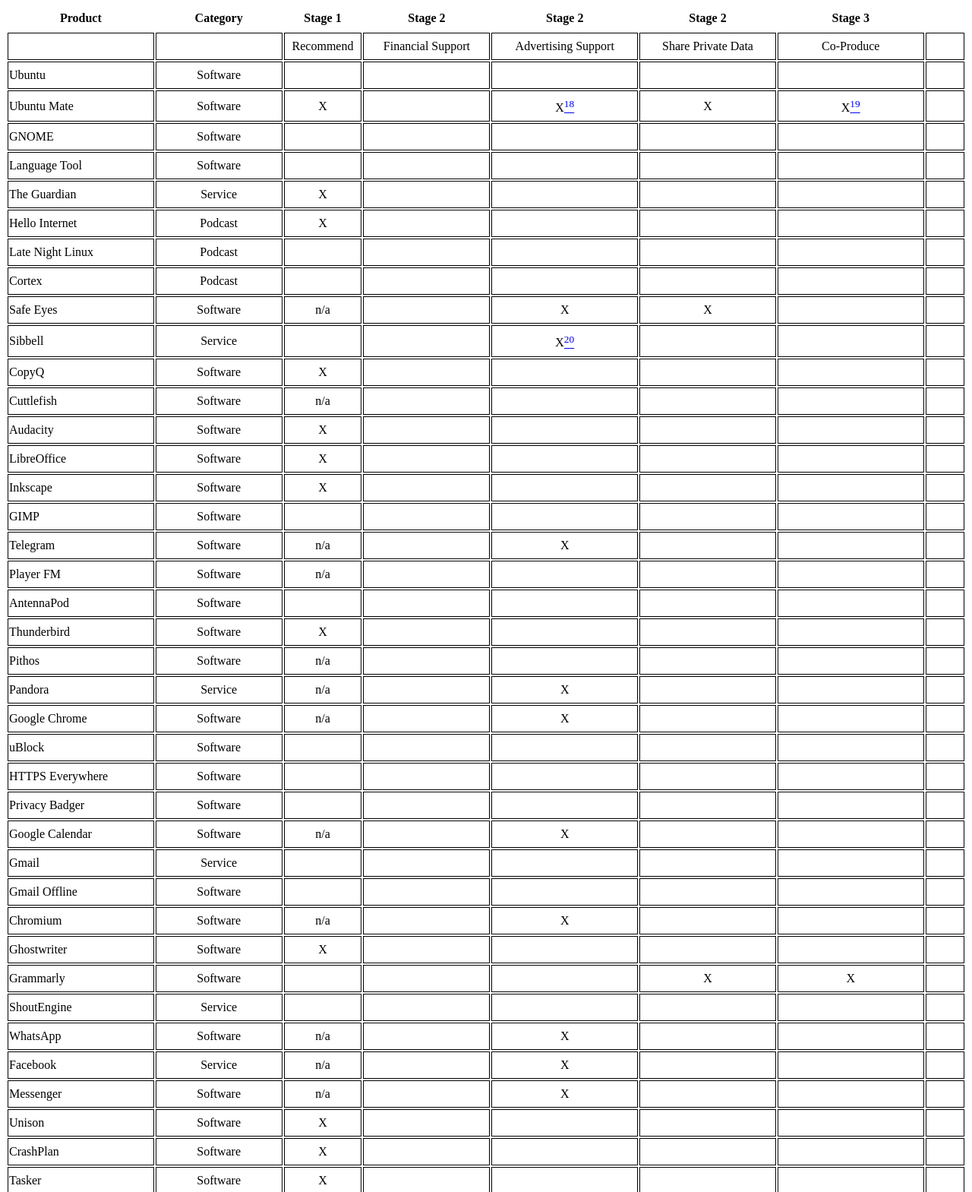
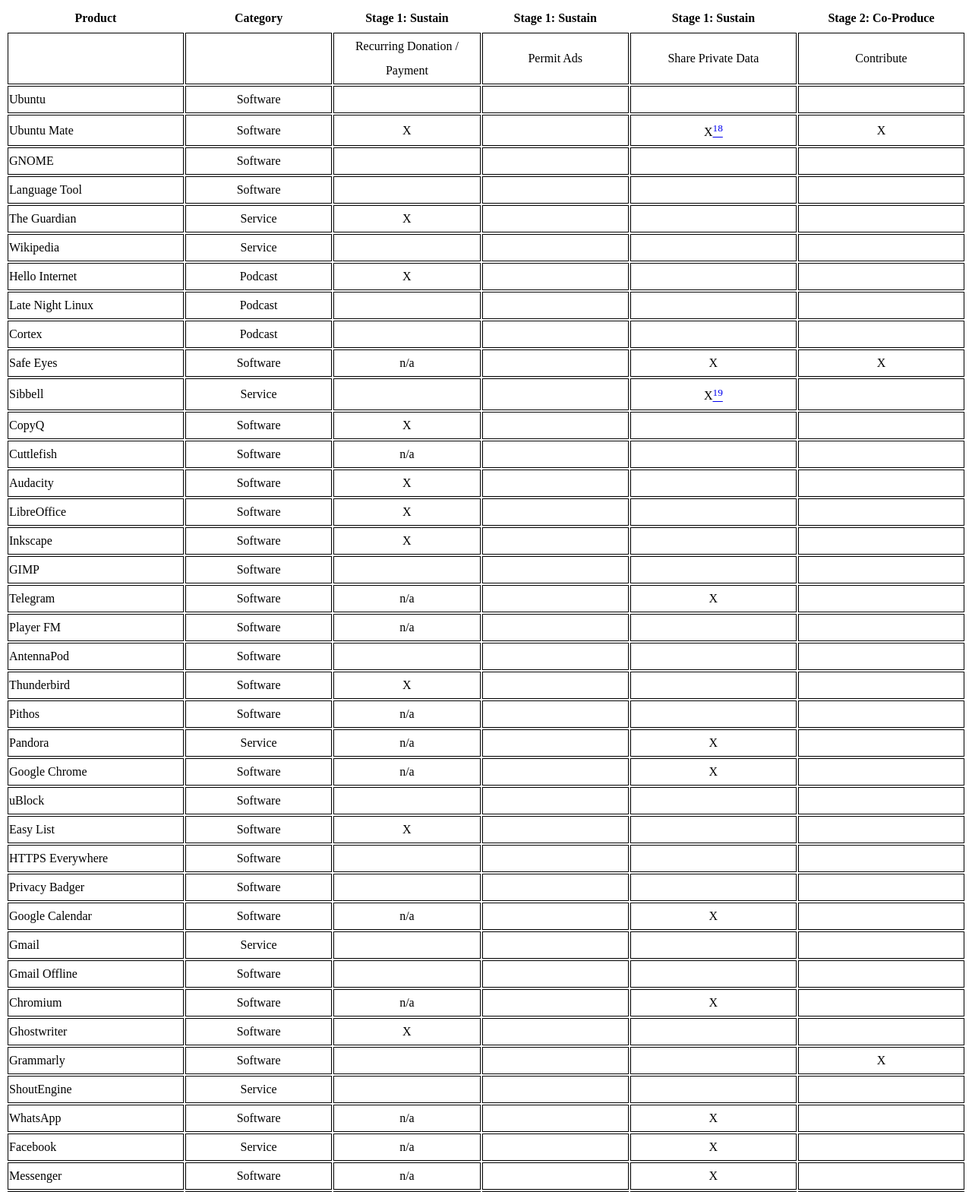
Before and after one commit to orschiro/orzanna, a plain HTML site: page index.html in a window 1280 px wide. Shown: the part 1360-2929 px from the top of the page at 76% size. Drawn offline with Linux system fonts and the light colour scheme.

Commit message:
Consolidated columns

```diff
--- a/index.html
+++ b/index.html
@@ -40,53 +40,45 @@
 <li>Draw my to-dos as a paper mind-map<a href="#fn10" class="footnoteRef" id="fnref10"><sup>10</sup></a>.</li>
 <li>Be on my inline skates.</li>
 <li>Work at a standing desk.</li>
-<li>Take micro breaks<a href="#fn11" class="footnoteRef" id="fnref11"><sup>11</sup></a>.</li>
+<li>Take regular breaks<a href="#fn11" class="footnoteRef" id="fnref11"><sup>11</sup></a>.</li>
 <li>Wake up and go to bed early.</li>
 </ul>
 <p>I have an academic background in sustainable development and spend a lot of time thinking about consumption — this explains the huge table below. As a research scholar you might be interested in my co-authored publication “<em>Culture meets Flows: The Cultural Dimension of Urban Metabolism</em>”<a href="#fn12" class="footnoteRef" id="fnref12"><sup>12</sup></a> that had been cited by the German Advisory Council on Global Change (WBGU) in their report “<em>Humanity on the move: Unlocking the transformative power of cities</em>”<a href="#fn13" class="footnoteRef" id="fnref13"><sup>13</sup></a>.</p>
 <p>Final note, this simple website is made with ♥ and made possible thanks to Atom Editor<a href="#fn14" class="footnoteRef" id="fnref14"><sup>14</sup></a>, Github Pages<a href="#fn15" class="footnoteRef" id="fnref15"><sup>15</sup></a> and Ubuntu MATE<a href="#fn16" class="footnoteRef" id="fnref16"><sup>16</sup></a>. The source code of this page is publicly available<a href="#fn17" class="footnoteRef" id="fnref17"><sup>17</sup></a>.</p>
-<p>Now, as promised my attempt to operationalise my own sustainable consumption (work in progress).</p>
+<p>Now, as promised my attempt to operationalise my own private (regular) sustainable consumption (work in progress). This does not include things I consume for work.</p>
 </div>
 <div style="line-height: 200%;">
-<table style="width:100%;">
+<table>
 <colgroup>
+<col style="width: 18%" />
 <col style="width: 15%" />
-<col style="width: 13%" />
-<col style="width: 8%" />
-<col style="width: 13%" />
 <col style="width: 15%" />
-<col style="width: 14%" />
 <col style="width: 15%" />
-<col style="width: 4%" />
+<col style="width: 17%" />
+<col style="width: 17%" />
 </colgroup>
 <thead>
 <tr class="header">
 <th>Product</th>
 <th style="text-align: center;">Category</th>
-<th style="text-align: center;">Stage 1</th>
-<th style="text-align: center;">Stage 2</th>
-<th style="text-align: center;">Stage 2</th>
-<th style="text-align: center;">Stage 2</th>
-<th style="text-align: center;">Stage 3</th>
-<th style="text-align: center;"></th>
+<th style="text-align: center;">Stage 1: Sustain</th>
+<th style="text-align: center;">Stage 1: Sustain</th>
+<th style="text-align: center;">Stage 1: Sustain</th>
+<th style="text-align: center;">Stage 2: Co-Produce</th>
 </tr>
 </thead>
 <tbody>
 <tr class="odd">
 <td></td>
 <td style="text-align: center;"></td>
-<td style="text-align: center;">Recommend</td>
-<td style="text-align: center;">Financial Support</td>
-<td style="text-align: center;">Advertising Support</td>
+<td style="text-align: center;">Recurring Donation / Payment</td>
+<td style="text-align: center;">Permit Ads</td>
 <td style="text-align: center;">Share Private Data</td>
-<td style="text-align: center;">Co-Produce</td>
-<td style="text-align: center;"></td>
+<td style="text-align: center;">Contribute</td>
 </tr>
 <tr class="even">
 <td>Ubuntu</td>
 <td style="text-align: center;">Software</td>
-<td style="text-align: center;"></td>
-<td style="text-align: center;"></td>
 <td style="text-align: center;"></td>
 <td style="text-align: center;"></td>
 <td style="text-align: center;"></td>
@@ -99,14 +91,10 @@
 <td style="text-align: center;"></td>
 <td style="text-align: center;">X<a href="#fn18" class="footnoteRef" id="fnref18"><sup>18</sup></a></td>
 <td style="text-align: center;">X</td>
-<td style="text-align: center;">X<a href="#fn19" class="footnoteRef" id="fnref19"><sup>19</sup></a></td>
-<td style="text-align: center;"></td>
 </tr>
 <tr class="even">
 <td>GNOME</td>
 <td style="text-align: center;">Software</td>
-<td style="text-align: center;"></td>
-<td style="text-align: center;"></td>
 <td style="text-align: center;"></td>
 <td style="text-align: center;"></td>
 <td style="text-align: center;"></td>
@@ -119,8 +107,6 @@
 <td style="text-align: center;"></td>
 <td style="text-align: center;"></td>
 <td style="text-align: center;"></td>
-<td style="text-align: center;"></td>
-<td style="text-align: center;"></td>
 </tr>
 <tr class="even">
 <td>The Guardian</td>
@@ -129,195 +115,171 @@
 <td style="text-align: center;"></td>
 <td style="text-align: center;"></td>
 <td style="text-align: center;"></td>
+</tr>
+<tr class="odd">
+<td>Wikipedia</td>
+<td style="text-align: center;">Service</td>
+<td style="text-align: center;"></td>
+<td style="text-align: center;"></td>
 <td style="text-align: center;"></td>
 <td style="text-align: center;"></td>
 </tr>
-<tr class="odd">
+<tr class="even">
 <td>Hello Internet</td>
 <td style="text-align: center;">Podcast</td>
 <td style="text-align: center;">X</td>
 <td style="text-align: center;"></td>
 <td style="text-align: center;"></td>
 <td style="text-align: center;"></td>
-<td style="text-align: center;"></td>
-<td style="text-align: center;"></td>
 </tr>
-<tr class="even">
+<tr class="odd">
 <td>Late Night Linux</td>
 <td style="text-align: center;">Podcast</td>
 <td style="text-align: center;"></td>
 <td style="text-align: center;"></td>
 <td style="text-align: center;"></td>
 <td style="text-align: center;"></td>
-<td style="text-align: center;"></td>
-<td style="text-align: center;"></td>
 </tr>
-<tr class="odd">
+<tr class="even">
 <td>Cortex</td>
 <td style="text-align: center;">Podcast</td>
 <td style="text-align: center;"></td>
 <td style="text-align: center;"></td>
 <td style="text-align: center;"></td>
 <td style="text-align: center;"></td>
-<td style="text-align: center;"></td>
-<td style="text-align: center;"></td>
 </tr>
-<tr class="even">
+<tr class="odd">
 <td>Safe Eyes</td>
 <td style="text-align: center;">Software</td>
 <td style="text-align: center;">n/a</td>
 <td style="text-align: center;"></td>
 <td style="text-align: center;">X</td>
 <td style="text-align: center;">X</td>
-<td style="text-align: center;"></td>
-<td style="text-align: center;"></td>
 </tr>
-<tr class="odd">
+<tr class="even">
 <td>Sibbell</td>
 <td style="text-align: center;">Service</td>
 <td style="text-align: center;"></td>
 <td style="text-align: center;"></td>
-<td style="text-align: center;">X<a href="#fn20" class="footnoteRef" id="fnref20"><sup>20</sup></a></td>
-<td style="text-align: center;"></td>
-<td style="text-align: center;"></td>
+<td style="text-align: center;">X<a href="#fn19" class="footnoteRef" id="fnref19"><sup>19</sup></a></td>
 <td style="text-align: center;"></td>
 </tr>
-<tr class="even">
+<tr class="odd">
 <td>CopyQ</td>
 <td style="text-align: center;">Software</td>
 <td style="text-align: center;">X</td>
 <td style="text-align: center;"></td>
 <td style="text-align: center;"></td>
 <td style="text-align: center;"></td>
-<td style="text-align: center;"></td>
-<td style="text-align: center;"></td>
 </tr>
-<tr class="odd">
+<tr class="even">
 <td>Cuttlefish</td>
 <td style="text-align: center;">Software</td>
 <td style="text-align: center;">n/a</td>
 <td style="text-align: center;"></td>
 <td style="text-align: center;"></td>
 <td style="text-align: center;"></td>
-<td style="text-align: center;"></td>
-<td style="text-align: center;"></td>
 </tr>
-<tr class="even">
+<tr class="odd">
 <td>Audacity</td>
 <td style="text-align: center;">Software</td>
 <td style="text-align: center;">X</td>
 <td style="text-align: center;"></td>
 <td style="text-align: center;"></td>
 <td style="text-align: center;"></td>
-<td style="text-align: center;"></td>
-<td style="text-align: center;"></td>
 </tr>
-<tr class="odd">
+<tr class="even">
 <td>LibreOffice</td>
 <td style="text-align: center;">Software</td>
 <td style="text-align: center;">X</td>
 <td style="text-align: center;"></td>
 <td style="text-align: center;"></td>
 <td style="text-align: center;"></td>
-<td style="text-align: center;"></td>
-<td style="text-align: center;"></td>
 </tr>
-<tr class="even">
+<tr class="odd">
 <td>Inkscape</td>
 <td style="text-align: center;">Software</td>
 <td style="text-align: center;">X</td>
 <td style="text-align: center;"></td>
 <td style="text-align: center;"></td>
 <td style="text-align: center;"></td>
-<td style="text-align: center;"></td>
-<td style="text-align: center;"></td>
 </tr>
-<tr class="odd">
+<tr class="even">
 <td>GIMP</td>
 <td style="text-align: center;">Software</td>
 <td style="text-align: center;"></td>
 <td style="text-align: center;"></td>
 <td style="text-align: center;"></td>
 <td style="text-align: center;"></td>
-<td style="text-align: center;"></td>
-<td style="text-align: center;"></td>
 </tr>
-<tr class="even">
+<tr class="odd">
 <td>Telegram</td>
 <td style="text-align: center;">Software</td>
 <td style="text-align: center;">n/a</td>
 <td style="text-align: center;"></td>
 <td style="text-align: center;">X</td>
 <td style="text-align: center;"></td>
-<td style="text-align: center;"></td>
-<td style="text-align: center;"></td>
 </tr>
-<tr class="odd">
+<tr class="even">
 <td>Player FM</td>
 <td style="text-align: center;">Software</td>
 <td style="text-align: center;">n/a</td>
 <td style="text-align: center;"></td>
 <td style="text-align: center;"></td>
 <td style="text-align: center;"></td>
-<td style="text-align: center;"></td>
-<td style="text-align: center;"></td>
 </tr>
-<tr class="even">
+<tr class="odd">
 <td>AntennaPod</td>
 <td style="text-align: center;">Software</td>
 <td style="text-align: center;"></td>
 <td style="text-align: center;"></td>
 <td style="text-align: center;"></td>
 <td style="text-align: center;"></td>
-<td style="text-align: center;"></td>
-<td style="text-align: center;"></td>
 </tr>
-<tr class="odd">
+<tr class="even">
 <td>Thunderbird</td>
 <td style="text-align: center;">Software</td>
 <td style="text-align: center;">X</td>
 <td style="text-align: center;"></td>
 <td style="text-align: center;"></td>
 <td style="text-align: center;"></td>
-<td style="text-align: center;"></td>
-<td style="text-align: center;"></td>
 </tr>
-<tr class="even">
+<tr class="odd">
 <td>Pithos</td>
 <td style="text-align: center;">Software</td>
 <td style="text-align: center;">n/a</td>
 <td style="text-align: center;"></td>
 <td style="text-align: center;"></td>
 <td style="text-align: center;"></td>
-<td style="text-align: center;"></td>
-<td style="text-align: center;"></td>
 </tr>
-<tr class="odd">
+<tr class="even">
 <td>Pandora</td>
 <td style="text-align: center;">Service</td>
 <td style="text-align: center;">n/a</td>
 <td style="text-align: center;"></td>
 <td style="text-align: center;">X</td>
 <td style="text-align: center;"></td>
-<td style="text-align: center;"></td>
-<td style="text-align: center;"></td>
 </tr>
-<tr class="even">
+<tr class="odd">
 <td>Google Chrome</td>
 <td style="text-align: center;">Software</td>
 <td style="text-align: center;">n/a</td>
 <td style="text-align: center;"></td>
 <td style="text-align: center;">X</td>
 <td style="text-align: center;"></td>
-<td style="text-align: center;"></td>
-<td style="text-align: center;"></td>
 </tr>
-<tr class="odd">
+<tr class="even">
 <td>uBlock</td>
 <td style="text-align: center;">Software</td>
 <td style="text-align: center;"></td>
 <td style="text-align: center;"></td>
 <td style="text-align: center;"></td>
+<td style="text-align: center;"></td>
+</tr>
+<tr class="odd">
+<td>Easy List</td>
+<td style="text-align: center;">Software</td>
+<td style="text-align: center;">X</td>
 <td style="text-align: center;"></td>
 <td style="text-align: center;"></td>
 <td style="text-align: center;"></td>
@@ -325,8 +287,6 @@
 <tr class="even">
 <td>HTTPS Everywhere</td>
 <td style="text-align: center;">Software</td>
-<td style="text-align: center;"></td>
-<td style="text-align: center;"></td>
 <td style="text-align: center;"></td>
 <td style="text-align: center;"></td>
 <td style="text-align: center;"></td>
@@ -339,8 +299,6 @@
 <td style="text-align: center;"></td>
 <td style="text-align: center;"></td>
 <td style="text-align: center;"></td>
-<td style="text-align: center;"></td>
-<td style="text-align: center;"></td>
 </tr>
 <tr class="even">
 <td>Google Calendar</td>
@@ -349,14 +307,10 @@
 <td style="text-align: center;"></td>
 <td style="text-align: center;">X</td>
 <td style="text-align: center;"></td>
-<td style="text-align: center;"></td>
-<td style="text-align: center;"></td>
 </tr>
 <tr class="odd">
 <td>Gmail</td>
 <td style="text-align: center;">Service</td>
-<td style="text-align: center;"></td>
-<td style="text-align: center;"></td>
 <td style="text-align: center;"></td>
 <td style="text-align: center;"></td>
 <td style="text-align: center;"></td>
@@ -369,8 +323,6 @@
 <td style="text-align: center;"></td>
 <td style="text-align: center;"></td>
 <td style="text-align: center;"></td>
-<td style="text-align: center;"></td>
-<td style="text-align: center;"></td>
 </tr>
 <tr class="odd">
 <td>Chromium</td>
@@ -379,15 +331,11 @@
 <td style="text-align: center;"></td>
 <td style="text-align: center;">X</td>
 <td style="text-align: center;"></td>
-<td style="text-align: center;"></td>
-<td style="text-align: center;"></td>
 </tr>
 <tr class="even">
 <td>Ghostwriter</td>
 <td style="text-align: center;">Software</td>
 <td style="text-align: center;">X</td>
-<td style="text-align: center;"></td>
-<td style="text-align: center;"></td>
 <td style="text-align: center;"></td>
 <td style="text-align: center;"></td>
 <td style="text-align: center;"></td>
@@ -399,14 +347,10 @@
 <td style="text-align: center;"></td>
 <td style="text-align: center;"></td>
 <td style="text-align: center;">X</td>
-<td style="text-align: center;">X</td>
-<td style="text-align: center;"></td>
 </tr>
 <tr class="even">
 <td>ShoutEngine</td>
 <td style="text-align: center;">Service</td>
-<td style="text-align: center;"></td>
-<td style="text-align: center;"></td>
 <td style="text-align: center;"></td>
 <td style="text-align: center;"></td>
 <td style="text-align: center;"></td>
@@ -419,8 +363,6 @@
 <td style="text-align: center;"></td>
 <td style="text-align: center;">X</td>
 <td style="text-align: center;"></td>
-<td style="text-align: center;"></td>
-<td style="text-align: center;"></td>
 </tr>
 <tr class="even">
 <td>Facebook</td>
@@ -428,8 +370,6 @@
 <td style="text-align: center;">n/a</td>
 <td style="text-align: center;"></td>
 <td style="text-align: center;">X</td>
-<td style="text-align: center;"></td>
-<td style="text-align: center;"></td>
 <td style="text-align: center;"></td>
 </tr>
 <tr class="odd">
@@ -439,15 +379,11 @@
 <td style="text-align: center;"></td>
 <td style="text-align: center;">X</td>
 <td style="text-align: center;"></td>
-<td style="text-align: center;"></td>
-<td style="text-align: center;"></td>
 </tr>
 <tr class="even">
 <td>Unison</td>
 <td style="text-align: center;">Software</td>
 <td style="text-align: center;">X</td>
-<td style="text-align: center;"></td>
-<td style="text-align: center;"></td>
 <td style="text-align: center;"></td>
 <td style="text-align: center;"></td>
 <td style="text-align: center;"></td>
@@ -459,15 +395,11 @@
 <td style="text-align: center;"></td>
 <td style="text-align: center;"></td>
 <td style="text-align: center;"></td>
-<td style="text-align: center;"></td>
-<td style="text-align: center;"></td>
 </tr>
 <tr class="even">
 <td>Tasker</td>
 <td style="text-align: center;">Software</td>
 <td style="text-align: center;">X</td>
-<td style="text-align: center;"></td>
-<td style="text-align: center;"></td>
 <td style="text-align: center;"></td>
 <td style="text-align: center;"></td>
 <td style="text-align: center;"></td>
@@ -479,15 +411,11 @@
 <td style="text-align: center;"></td>
 <td style="text-align: center;"></td>
 <td style="text-align: center;"></td>
-<td style="text-align: center;"></td>
-<td style="text-align: center;"></td>
 </tr>
 <tr class="even">
 <td>Shutter</td>
 <td style="text-align: center;">Software</td>
 <td style="text-align: center;">X</td>
-<td style="text-align: center;"></td>
-<td style="text-align: center;"></td>
 <td style="text-align: center;"></td>
 <td style="text-align: center;"></td>
 <td style="text-align: center;"></td>
@@ -499,8 +427,6 @@
 <td style="text-align: center;"></td>
 <td style="text-align: center;"></td>
 <td style="text-align: center;"></td>
-<td style="text-align: center;"></td>
-<td style="text-align: center;"></td>
 </tr>
 <tr class="even">
 <td>Atom</td>
@@ -509,14 +435,10 @@
 <td style="text-align: center;"></td>
 <td style="text-align: center;"></td>
 <td style="text-align: center;"></td>
-<td style="text-align: center;"></td>
-<td style="text-align: center;"></td>
 </tr>
 <tr class="odd">
 <td>Github</td>
 <td style="text-align: center;">Service</td>
-<td style="text-align: center;"></td>
-<td style="text-align: center;"></td>
 <td style="text-align: center;"></td>
 <td style="text-align: center;"></td>
 <td style="text-align: center;"></td>
@@ -529,15 +451,11 @@
 <td style="text-align: center;"></td>
 <td style="text-align: center;"></td>
 <td style="text-align: center;"></td>
-<td style="text-align: center;"></td>
-<td style="text-align: center;"></td>
 </tr>
 <tr class="odd">
 <td>Better Bookmark Button</td>
 <td style="text-align: center;">Chrome Extension</td>
 <td style="text-align: center;">n/a</td>
-<td style="text-align: center;"></td>
-<td style="text-align: center;"></td>
 <td style="text-align: center;"></td>
 <td style="text-align: center;"></td>
 <td style="text-align: center;"></td>
@@ -549,8 +467,6 @@
 <td style="text-align: center;"></td>
 <td style="text-align: center;"></td>
 <td style="text-align: center;"></td>
-<td style="text-align: center;"></td>
-<td style="text-align: center;"></td>
 </tr>
 <tr class="odd">
 <td>Bountysource</td>
@@ -559,14 +475,10 @@
 <td style="text-align: center;"></td>
 <td style="text-align: center;"></td>
 <td style="text-align: center;"></td>
-<td style="text-align: center;"></td>
-<td style="text-align: center;"></td>
 </tr>
 <tr class="even">
 <td>Flattr</td>
 <td style="text-align: center;">Service</td>
-<td style="text-align: center;"></td>
-<td style="text-align: center;"></td>
 <td style="text-align: center;"></td>
 <td style="text-align: center;"></td>
 <td style="text-align: center;"></td>
@@ -579,14 +491,10 @@
 <td style="text-align: center;"></td>
 <td style="text-align: center;"></td>
 <td style="text-align: center;"></td>
-<td style="text-align: center;"></td>
-<td style="text-align: center;"></td>
 </tr>
 <tr class="even">
 <td>Patreon</td>
 <td style="text-align: center;">Service</td>
-<td style="text-align: center;"></td>
-<td style="text-align: center;"></td>
 <td style="text-align: center;"></td>
 <td style="text-align: center;"></td>
 <td style="text-align: center;"></td>
@@ -596,8 +504,6 @@
 <td>markdown-table-editor</td>
 <td style="text-align: center;">Atom Package</td>
 <td style="text-align: center;">n/a</td>
-<td style="text-align: center;"></td>
-<td style="text-align: center;"></td>
 <td style="text-align: center;"></td>
 <td style="text-align: center;"></td>
 <td style="text-align: center;"></td>
@@ -626,8 +532,7 @@
 <li id="fn16"><p><a href="https://ubuntu-mate.org/" class="uri">https://ubuntu-mate.org/</a><a href="#fnref16">↩</a></p></li>
 <li id="fn17"><p><a href="https://github.com/orschiro/orzanna.de/tree/gh-pages" class="uri">https://github.com/orschiro/orzanna.de/tree/gh-pages</a><a href="#fnref17">↩</a></p></li>
 <li id="fn18"><p><a href="https://distrowatch.com/table.php?distribution=ubuntumate" class="uri">https://distrowatch.com/table.php?distribution=ubuntumate</a><a href="#fnref18">↩</a></p></li>
-<li id="fn19"><p><a href="https://ubuntu-mate.community/users/orschiro/summary" class="uri">https://ubuntu-mate.community/users/orschiro/summary</a><a href="#fnref19">↩</a></p></li>
-<li id="fn20"><p><a href="https://www.producthunt.com/posts/sibbel" class="uri">https://www.producthunt.com/posts/sibbel</a><a href="#fnref20">↩</a></p></li>
+<li id="fn19"><p><a href="https://www.producthunt.com/posts/sibbel" class="uri">https://www.producthunt.com/posts/sibbel</a><a href="#fnref19">↩</a></p></li>
 </ol>
 </section>
 </body>
```
Also changed, not shown: 1 other file.
